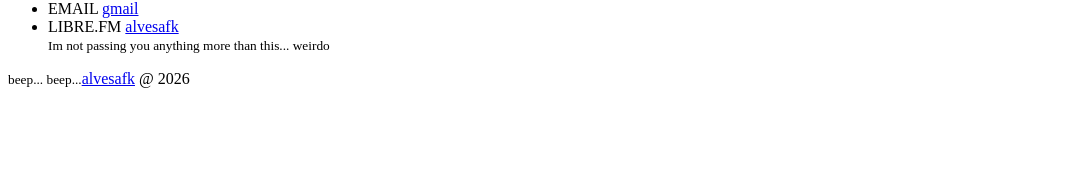
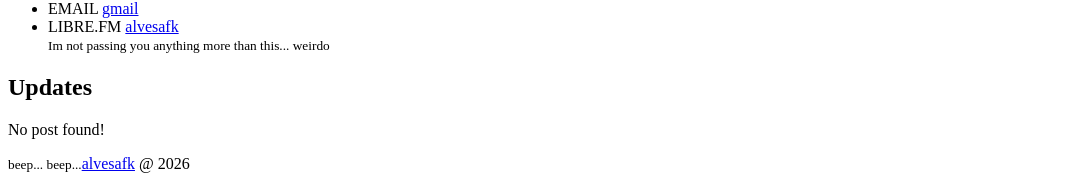
Before and after one commit to Alvesafk/blog-2, a React (Vite) app in the folder frontend/: page / in a window 1280 px wide. Shown: the part 454-643 px from the top of the page, without its empty margins (0-1070 px from the left). Built offline with nearby package versions, Linux system fonts and the light colour scheme; no server answers.

Commit message:
Latest post module.

```diff
--- /dev/null
+++ b/frontend/src/modules/LatestPost.jsx
@@ -0,0 +1,62 @@
+import { useEffect, useState } from "react";
+import { Link } from "react-router";
+
+export default function LatestPost() {
+	function printTags(tags) {
+		let result = "";
+		tags.forEach(function(element, index, array) {
+			if (index == array.length - 1) {
+				result += element;
+			} else {
+				result += element + ", ";
+			}
+		});
+
+		return (
+			<span>
+				<small>
+					{result}
+				</small>
+			</span>
+		);
+	}
+
+	const [latestPost, setLatestPost] = useState(null);
+	const [loading, setLoading] = useState(true);
+
+	useEffect(() => {
+		fetch(`/api/post/latest`)
+			.then(response => {
+				if (response.ok) {
+					return response.json();
+				}
+				throw response;
+			})
+			.then(post => {
+				setLatestPost(post);
+				setLoading(false);
+			})
+			.catch(err => {
+				console.error(`Error on fetching latest post: `, err);
+				setLoading(false)
+			});
+	}, []);
+
+	return (
+		<div>
+			<h2>Updates</h2>
+			{loading ? (
+				<p>Loading...</p>
+			) : latestPost ? (
+				<div className="latestPost">
+					<h3>{latestPost.content.title}</h3>
+					<p>{latestPost.content.preview}</p>
+					<Link to={"/posts/" + latestPost.content.slug_title}>Read it!</Link> <br/>
+					{printTags(latestPost.content.tags)}
+				</div>
+			) : (
+				<p>No post found!</p>
+			)}
+		</div>
+	)
+}
--- a/frontend/src/pages/Home.jsx
+++ b/frontend/src/pages/Home.jsx
@@ -1,13 +1,19 @@
 import Greet from '../modules/Greet.jsx'
 import Currently from '../modules/Currently.jsx'
 import Social from '../modules/Social.jsx'
+import LatestPost from '../modules/LatestPost.jsx'
 
 export default function Home() {
 	return (
 		<>
 			<Greet />
-			<Currently />
-			<Social />
+			<div>
+				<Currently />
+				<Social />
+			</div>
+			<div>
+				<LatestPost />
+			</div>
 		</>
 	);
 }
--- a/frontend/vite.config.js
+++ b/frontend/vite.config.js
@@ -7,7 +7,7 @@ export default defineConfig({
 	server: {
 		proxy: {
 			'/api': {
-				target: 'https://localhost:8080',
+				target: 'http://localhost:8080',
 				changeOrigin: true,
 			},
 		},
```
